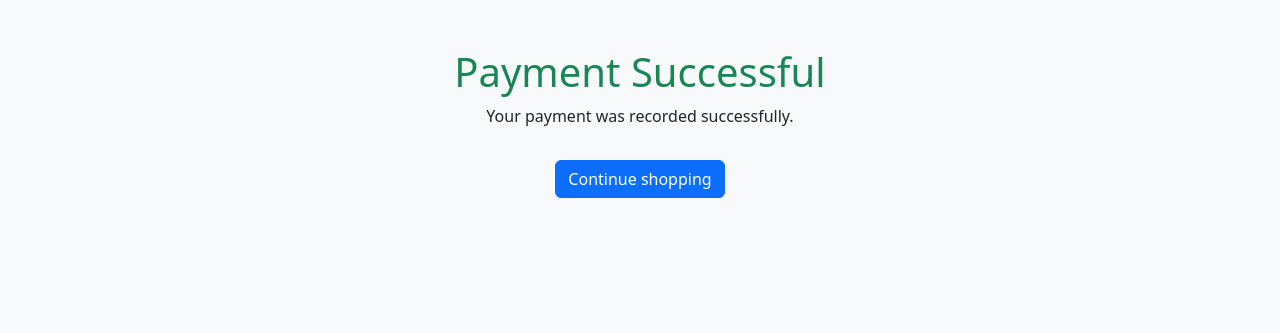
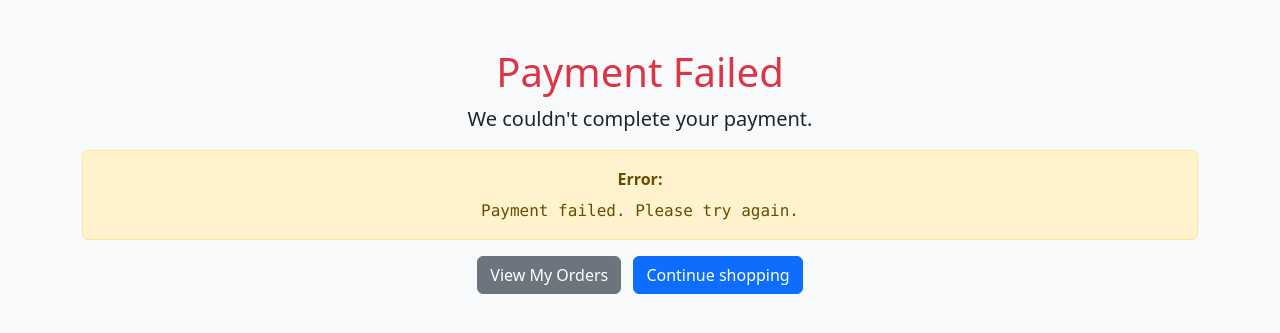
Before and after one commit to Samkay1974/authentication_lab, a PHP site: page /View/payment_failed.php in a window 1280 px wide. Shown: the top 333 px of the page. Run offline with PHP 8.4, Linux system fonts and the light colour scheme.

Commit message:
order issues

```diff
--- a/View/payment_failed.php
+++ b/View/payment_failed.php
@@ -1,25 +1,29 @@
 <?php
-// view/payment_success.php
+// view/payment_failed.php
 require_once __DIR__ . '/../settings/core.php';
 
-$order_id = intval($_GET['order_id'] ?? 0);
+$msg = trim($_GET['msg'] ?? 'Payment failed. Please try again.');
 ?>
 <!doctype html>
 <html>
 <head>
   <meta charset="utf-8">
-  <title>Payment Successful</title>
+  <title>Payment Failed</title>
   <link href="https://cdn.jsdelivr.net/npm/bootstrap@5.3.0/dist/css/bootstrap.min.css" rel="stylesheet">
+  <style> .mono { font-family: ui-monospace, SFMono-Regular, Menlo, Monaco, "Roboto Mono", "Courier New", monospace; } </style>
 </head>
 <body class="bg-light">
   <div class="container py-5 text-center">
-    <h1 class="text-success">Payment Successful</h1>
-    <?php if ($order_id): ?>
-      <p>Your order (ID <strong><?= $order_id ?></strong>) was placed successfully. Check your orders page for details.</p>
-    <?php else: ?>
-      <p>Your payment was recorded successfully.</p>
-    <?php endif; ?>
-    <a href="../index.php" class="btn btn-primary mt-3">Continue shopping</a>
+    <h1 class="text-danger">Payment Failed</h1>
+    <p class="lead">We couldn't complete your payment.</p>
+    <div class="alert alert-warning" role="alert">
+      <strong>Error:</strong>
+      <div class="mono mt-2"><?= htmlspecialchars($msg) ?></div>
+    </div>
+    <div class="mt-3">
+      <a href="../View/orders.php" class="btn btn-secondary">View My Orders</a>
+      <a href="../index.php" class="btn btn-primary ms-2">Continue shopping</a>
+    </div>
   </div>
 </body>
 </html>
```
